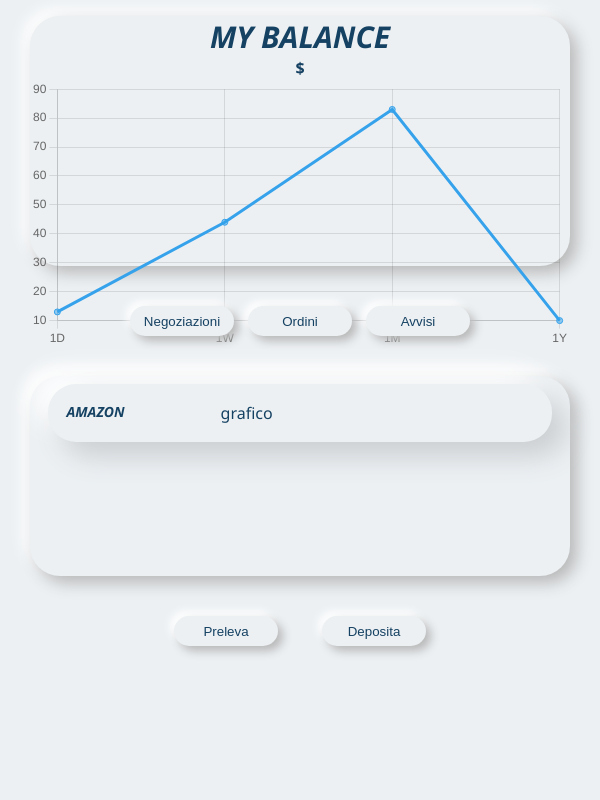
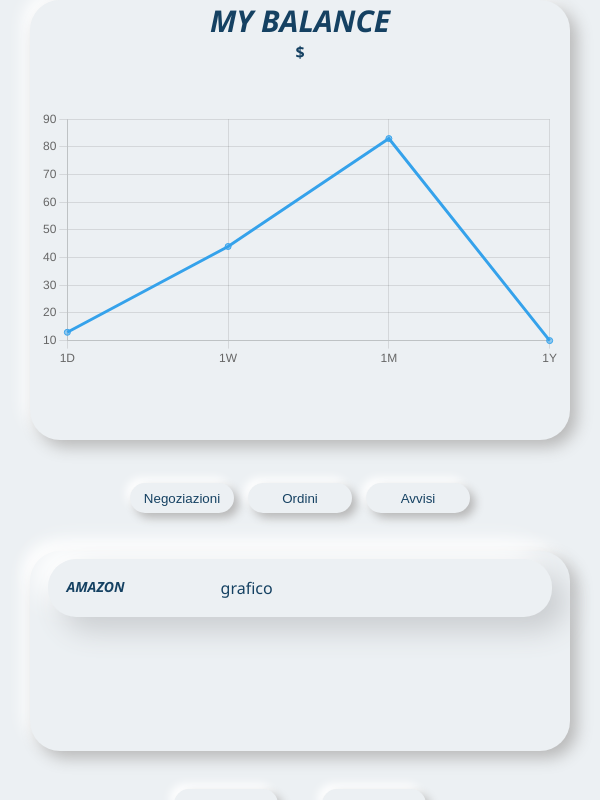
Before and after one commit to casiimir/fun-trade, a Next.js app: page /profile in a window 600 px wide. Built offline with nearby package versions, Linux system fonts and the light colour scheme.

Commit message:
chore: Tablet responsiveness add & MQueries edits

```diff
--- a/src/components/chart/index.module.scss
+++ b/src/components/chart/index.module.scss
@@ -1,7 +1,25 @@
 .Chart {
   display: flex;
+  justify-content: center;
+  align-items: center;
+  position: relative;
+  padding: 7px;
 }
 
+//media query TABLETS & LAPTOPS
+@media screen and (min-width: 481px) and (max-width: 1023px) {
+  .Chart {
+    display: flex;
+    justify-content: center;
+    align-items: center;
+    width: 100%;
+    height: 80%;
+    position: relative;
+    padding: 10px;
+  }
+}
+
+//media query Desktop
 @media screen and (min-width: 1024px) {
   .Chart {
     display: flex;
@@ -9,5 +27,7 @@
     align-items: center;
     width: 100%;
     height: 80%;
+    position: relative;
+    padding: 10px;
   }
 }
--- a/src/components/myBalance/index.module.scss
+++ b/src/components/myBalance/index.module.scss
@@ -19,6 +19,16 @@
   }
 }
 
+//media query TABLETS & LAPTOPS
+@media screen and (min-width: 481px) and (max-width: 1023px) {
+  .MyBalance {
+    height: 440px;
+    width: 90vw;
+    margin-bottom: 7px;
+  }
+}
+
+//media query DESKTOP
 @media screen and (min-width: 1024px) {
   .MyBalance {
     display: flex;
--- a/src/styles/Profile.module.scss
+++ b/src/styles/Profile.module.scss
@@ -1,10 +1,10 @@
-@media screen and (max-width: 767px) {
+//media query MOBILE
+@media screen and (max-width: 480px) {
   .Profile {
     display: flex;
     flex-direction: column;
     align-items: center;
     gap: 20px;
-    margin-top: 1em;
 
     .__options {
       display: flex;
@@ -41,6 +41,50 @@
   }
 }
 
+//media query TABLETS & LAPTOPS
+@media screen and (min-width: 481px) and (max-width: 1023px) {
+  .Profile {
+    display: flex;
+    flex-direction: column;
+    align-items: center;
+    gap: 18px;
+
+    .__options {
+      display: flex;
+      justify-content: space-between;
+      align-items: center;
+      gap: 14px;
+
+      button {
+        width: 104px;
+        height: 30px;
+        margin-top: 18px;
+        border: none;
+        border-radius: $roundedMedium;
+        background-color: $background-main;
+        box-shadow: 5px 5px 10px #b8b8b8, -4px -5px 10px #ffffff;
+      }
+    }
+    .__functions {
+      display: flex;
+      justify-content: space-between;
+      align-items: center;
+      gap: 44px;
+
+      button {
+        width: 104px;
+        height: 30px;
+        margin-top: 20px;
+        border: none;
+        border-radius: $roundedMedium;
+        background-color: $background-main;
+        box-shadow: 5px 5px 10px #b8b8b8, -4px -5px 10px #ffffff;
+      }
+    }
+  }
+}
+
+//media query DESKTOP
 @media screen and (min-width: 1024px) {
   .Profile {
     display: flex;
```
